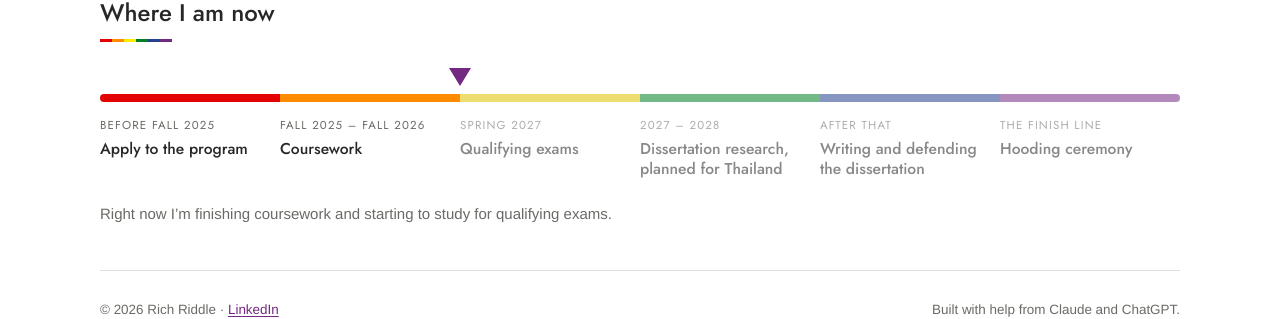
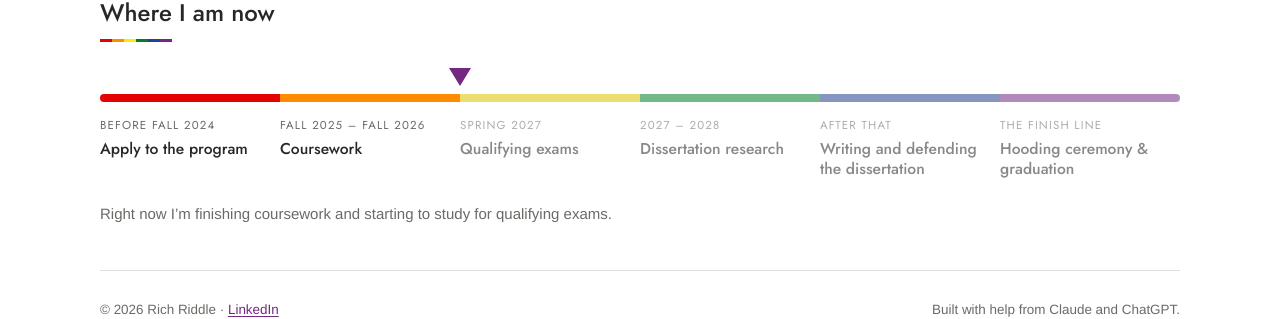
Before and after one commit to prof-richriddle/portfolio, a Jekyll site: the page built from family.html, in a window 1280 px wide. Shown: the part 1085-1404 px from the top of the page. Built offline with Jekyll 4.4.1, drawn with Linux system fonts in a browser that asks for light colours.

Commit message:
Timeline wording updates
Co-Authored-By: Claude Opus 5.5 <noreply@anthropic.com>
Claude-Session: https://claude.ai/code/session_01LKxkcfdpkeKgywibvvsXFB

```diff
--- a/family.html
+++ b/family.html
@@ -36,12 +36,12 @@ title: Friends & Family
 <section aria-labelledby="now-h">
   <div class="sec-head"><h2 id="now-h">Where I am now</h2></div>
   <ol class="timeline" data-current="2">
-    <li><span class="tl-when">Before Fall 2025</span><span class="tl-what">Apply to the program</span></li>
+    <li><span class="tl-when">Before Fall 2024</span><span class="tl-what">Apply to the program</span></li>
     <li><span class="tl-when">Fall 2025 – Fall 2026</span><span class="tl-what">Coursework</span></li>
     <li><span class="tl-when">Spring 2027</span><span class="tl-what">Qualifying exams</span></li>
-    <li><span class="tl-when">2027 – 2028</span><span class="tl-what">Dissertation research, planned for Thailand</span></li>
+    <li><span class="tl-when">2027 – 2028</span><span class="tl-what">Dissertation research</span></li>
     <li><span class="tl-when">After that</span><span class="tl-what">Writing and defending the dissertation</span></li>
-    <li><span class="tl-when">The finish line</span><span class="tl-what">Hooding ceremony</span></li>
+    <li><span class="tl-when">The finish line</span><span class="tl-what">Hooding ceremony &amp; graduation</span></li>
   </ol>
   <p class="tl-note">Right now I’m finishing coursework and starting to study for qualifying exams.</p>
 </section>
```
